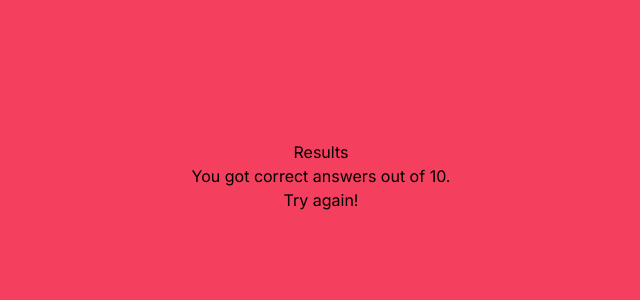
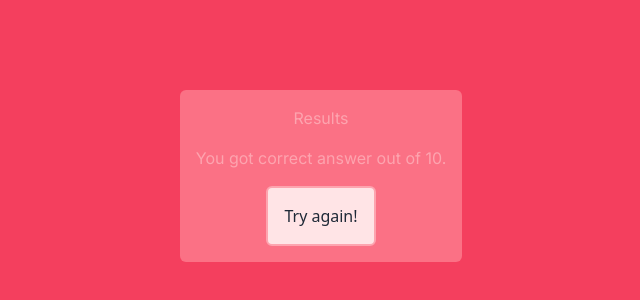
Before and after one commit to ellewright/Final-Project, a Next.js app in the folder Frontend/final-project-quiz/: page /results in a window 1280 px wide. Shown: the part 256-556 px from the top of the page, without its empty margins (319-959 px from the left). Built offline with nearby package versions, Linux system fonts and the light colour scheme.

Commit message:
Additional styling

```diff
--- a/Frontend/final-project-quiz/src/app/page.js
+++ b/Frontend/final-project-quiz/src/app/page.js
@@ -20,7 +20,6 @@ function shuffle(array) {
 
 function Quiz() {
   const [selectedAnswers, setSelectedAnswers] = useState({});
-  // const [showResults, setShowResults] = useState(false);
   const [shuffledQuestions, setShuffledQuestions] = useState([]);
   const router = useRouter();
 
@@ -51,8 +50,6 @@ function Quiz() {
         }
       });
       score = correctAnswersCount;
-      // setShowResults(true);
-      // alert(`You got ${correctAnswersCount} correct answers out of ${questions.length}.`);
       router.push("/results");
     } else {
       alert("Please answer all questions before submitting.");
--- a/Frontend/final-project-quiz/src/app/results/page.js
+++ b/Frontend/final-project-quiz/src/app/results/page.js
@@ -3,17 +3,20 @@ import questions from "../questions";
 import Link from "next/link";
 
 export default function Results() {
+
+    var isPlural = score > 1;
+
     return (
         <div className="flex items-center justify-center h-screen">
-            <div className="flex-col">
-                <div className="flex header items-center justify-center">
-                    <h1>Results</h1>
+            <div className="flex-col bg-rose-400 rounded-md p-2">
+                <div className="flex header p-2 items-center justify-center">
+                    <h1 className="text-rose-300">Results</h1>
                 </div>
-                <div className="flex score items-center justify-center">
-                    <p>You got {score} correct answers out of {questions.length}.</p>
+                <div className="flex score p-2 items-center justify-center">
+                    <p className="text-rose-300">You got {score} correct {isPlural ? "answers" : "answer"} out of {questions.length}.</p>
                 </div>
-                <div className="flex retry items-center justify-center">
-                    <Link href="/">
+                <div className="flex retry p-2 items-center justify-center">
+                    <Link href="/" className="text-gray-800 font-sans border-2 border-rose-300 p-4 rounded-md bg-rose-100 hover:bg-rose-200 active:bg-rose-300 focus:outline-none focus:ring focus:ring-rose-500">
                         Try again!
                     </Link>
                 </div>
```
